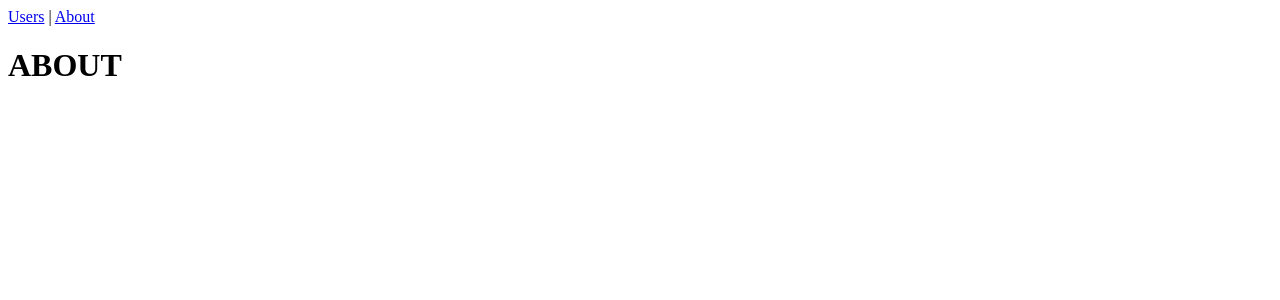
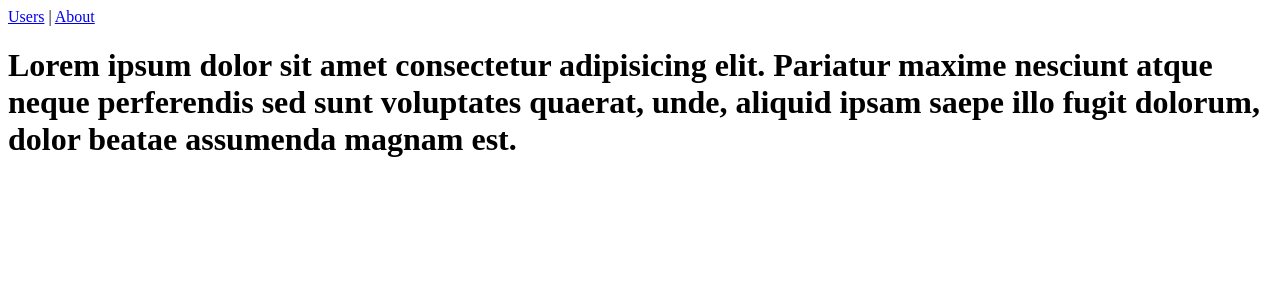
Before and after one commit to hellwail/prac, a React (Vite) app: page /about in a window 1280 px wide. Shown: the top 300 px of the page. Built offline with nearby package versions, Linux system fonts and the light colour scheme; no server answers.

Commit message:
i zustand 5.0.5

```diff
--- a/package.json
+++ b/package.json
@@ -12,7 +12,8 @@
   "dependencies": {
     "react": "^19.1.0",
     "react-dom": "^19.1.0",
-    "react-router-dom": "^6.30.1"
+    "react-router-dom": "^6.30.1",
+    "zustand": "^5.0.5"
   },
   "devDependencies": {
     "@eslint/js": "^9.25.0",
--- a/src/pages/About/About.tsx
+++ b/src/pages/About/About.tsx
@@ -1,3 +1,3 @@
 export const About = () => {
-    return <h1>ABOUT</h1>
+    return <h1>Lorem ipsum dolor sit amet consectetur adipisicing elit. Pariatur maxime nesciunt atque neque perferendis sed sunt voluptates quaerat, unde, aliquid ipsam saepe illo fugit dolorum, dolor beatae assumenda magnam est.</h1>
 }
```
Also changed, not shown: src/store/userStore.ts (added).
